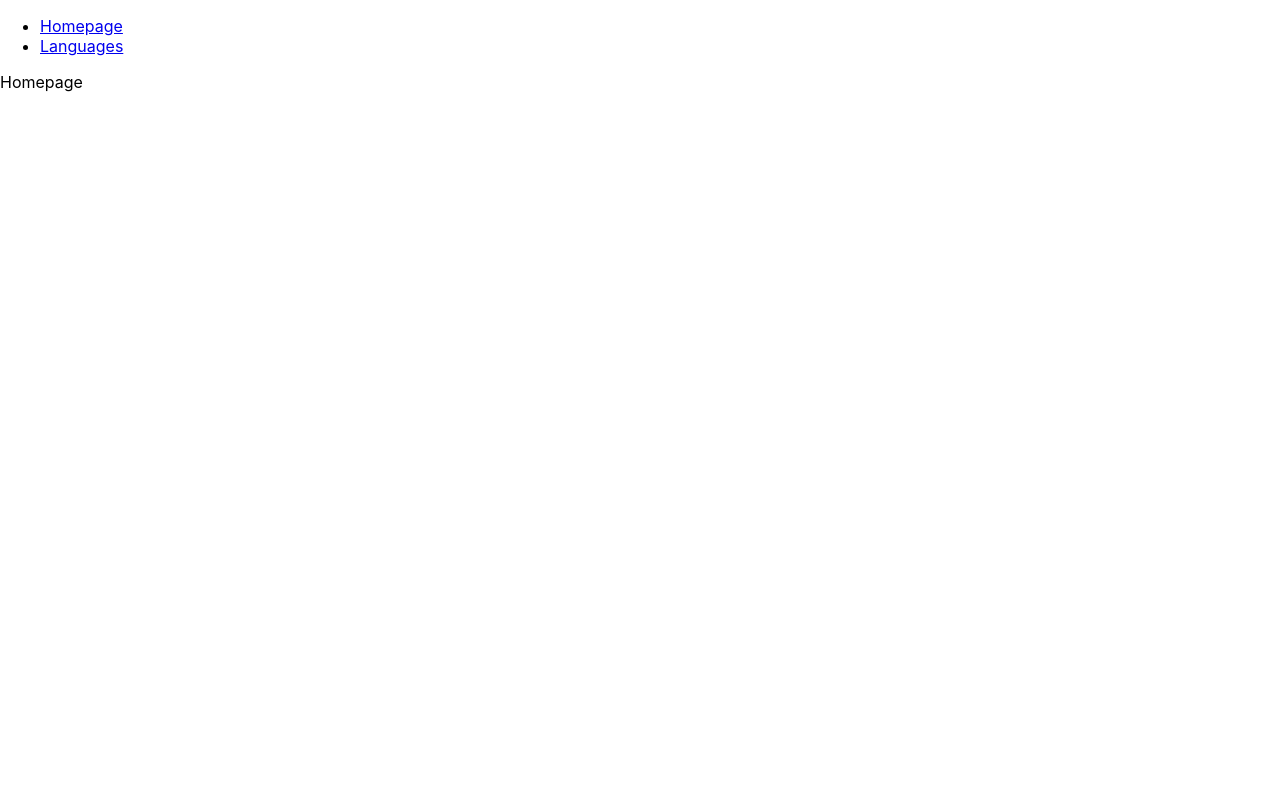
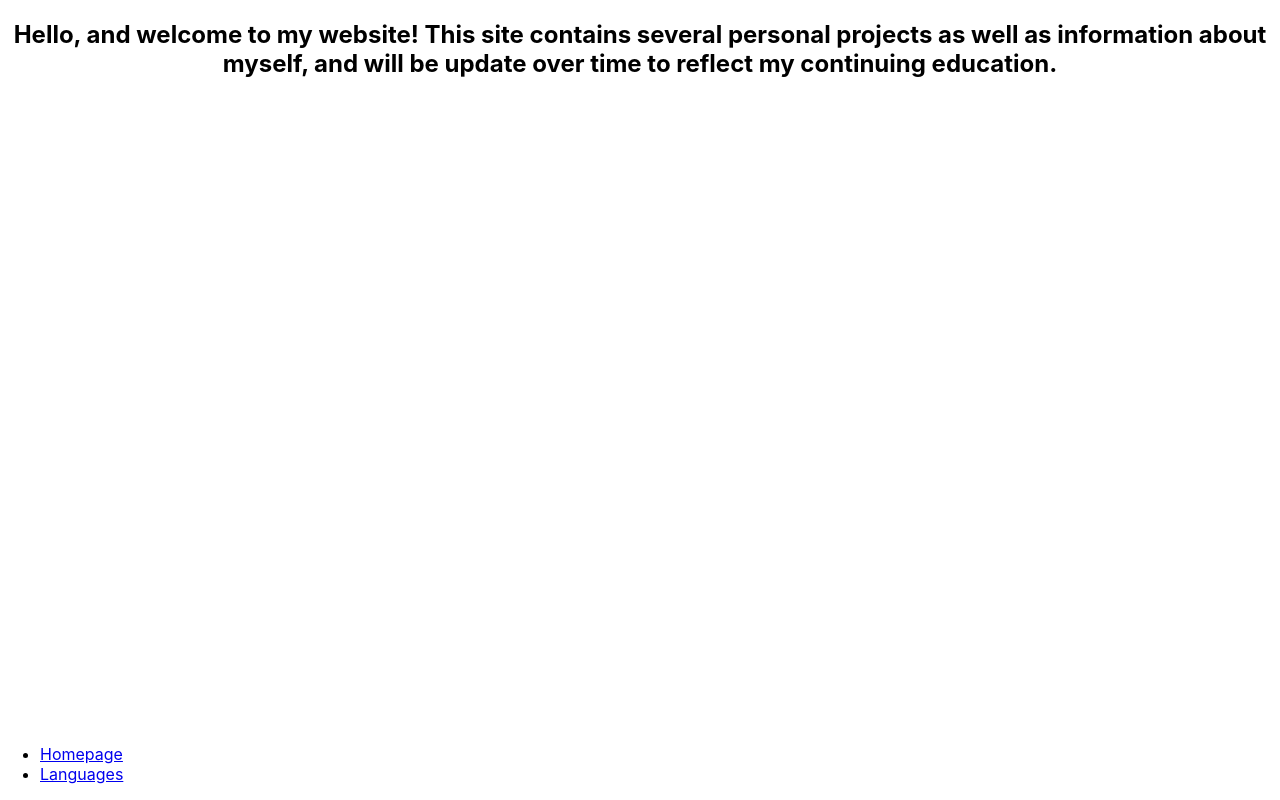
Before and after one commit to nhillson/personal, a React (Create React App) app: page / in a window 1280 px wide. Built offline with nearby package versions, Linux system fonts and the light colour scheme.

Commit message:
Icons changed, pages beginning to form

```diff
--- a/public/index.html
+++ b/public/index.html
@@ -2,14 +2,14 @@
 <html lang="en">
   <head>
     <meta charset="utf-8" />
-    <link rel="icon" href="%PUBLIC_URL%/favicon.ico" />
+    <link rel="icon" href="%PUBLIC_URL%/portfolio_icon.png" />
     <meta name="viewport" content="width=device-width, initial-scale=1" />
     <meta name="theme-color" content="#000000" />
     <meta
       name="description"
       content="Web site created using create-react-app"
     />
-    <link rel="apple-touch-icon" href="%PUBLIC_URL%/logo192.png" />
+    <link rel="apple-touch-icon" href="%PUBLIC_URL%/portfolio_icon.png" />
     <!--
       manifest.json provides metadata used when your web app is installed on a
       user's mobile device or desktop. See https://developers.google.com/web/fundamentals/web-app-manifest/
@@ -24,7 +24,7 @@
       work correctly both with client-side routing and a non-root public URL.
       Learn how to configure a non-root public URL by running `npm run build`.
     -->
-    <title>React App</title>
+    <title>Personal Site</title>
   </head>
   <body>
     <noscript>You need to enable JavaScript to run this app.</noscript>
--- a/src/App.js
+++ b/src/App.js
@@ -1,9 +1,33 @@
 import { BrowserRouter, Route, Routes, Link, } from "react-router-dom"
+
+function LangItem({ lang }) {
+  let key = Object.keys(lang)[0];
+  let value = lang[0];
+  return (
+    <tr>
+      <h4>{ key }</h4>
+      <h6>{ value }</h6>
+    </tr>
+  );
+}
+
+function LangList() {
+  const langs = [{JS: "I learned in xxx"}];
+  const rows = [];
+  langs.forEach((lang) => {
+    rows.push(<LangItem lang={lang} />)
+  })
+  return (
+    <div>{ rows }</div>
+  );
+}
 
 function Homepage() {
   return (
     <div>
-      Homepage
+      <h2 className="title">
+        Hello, and welcome to my website! This site contains several personal projects as well as information about myself, and will be update over time to reflect my continuing education.
+      </h2>
     </div>
   );
 }
@@ -11,7 +35,7 @@ function Homepage() {
 function Languages() {
   return (
     <div>
-      Languages
+      <LangList />
     </div>
   )
 }
@@ -27,19 +51,20 @@ function NotFoundPage() {
 function App() {
   return (
     <BrowserRouter>
-    <header>
+    <Routes>
+        <Route path="/" element={<Homepage />} />
+        <Route path="/languages" element={<Languages />} />
+        <Route path="/*" element={<NotFoundPage />} />
+      </Routes>
+    <footer>
       <nav>
         <ul>
           <li><Link to="/">Homepage</Link></li>
           <li><Link to="/languages">Languages</Link></li>
         </ul>
       </nav>
-    </header>
-      <Routes>
-        <Route path="/" element={<Homepage />} />
-        <Route path="/languages" element={<Languages />} />
-        <Route path="/*" element={<NotFoundPage />} />
-      </Routes>
+    </footer>
+
     </BrowserRouter>
 
   );
--- a/src/index.css
+++ b/src/index.css
@@ -12,6 +12,11 @@ code {
     monospace;
 }
 
+footer {
+  position: absolute;
+  bottom: 0;
+}
+
 .title {
   text-align: center;
 }
```
Also changed, not shown: public/logo512.png (deleted), public/manifest.json, public/portfolio_icon.png (added).
